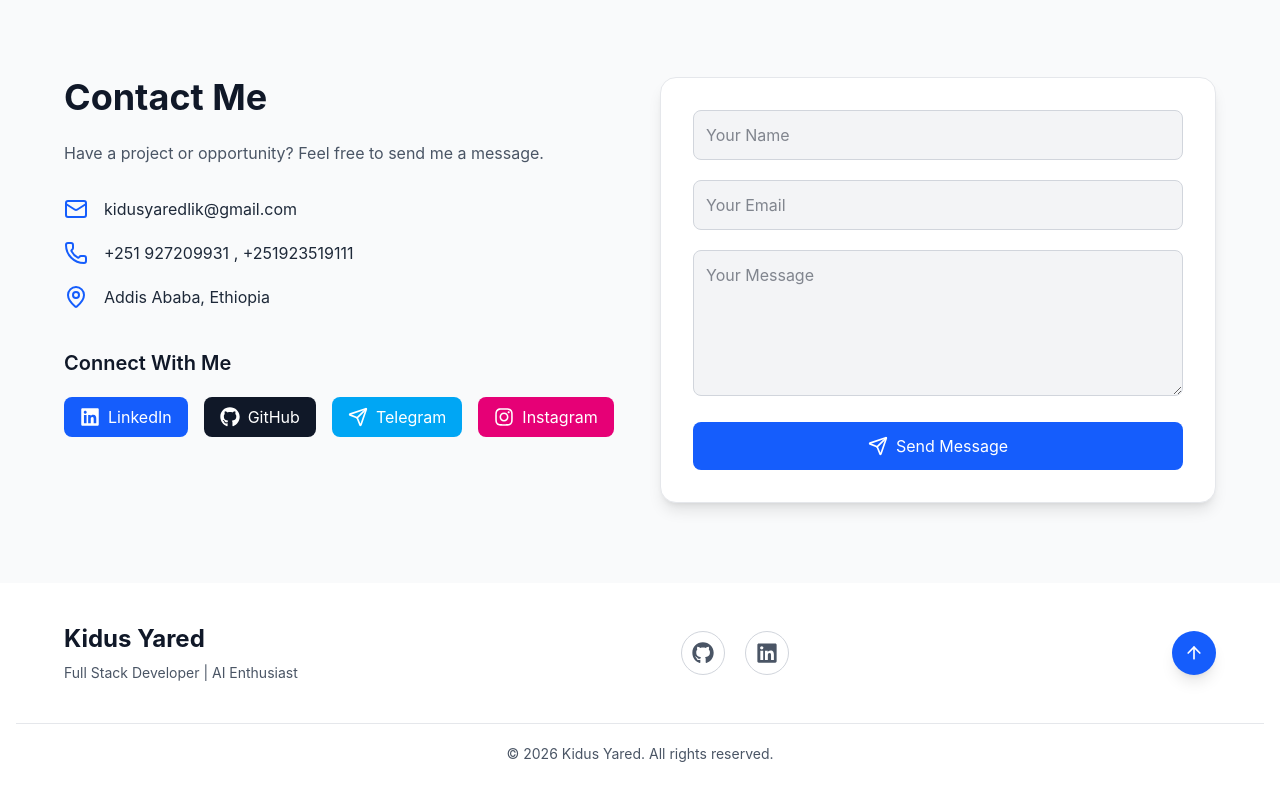
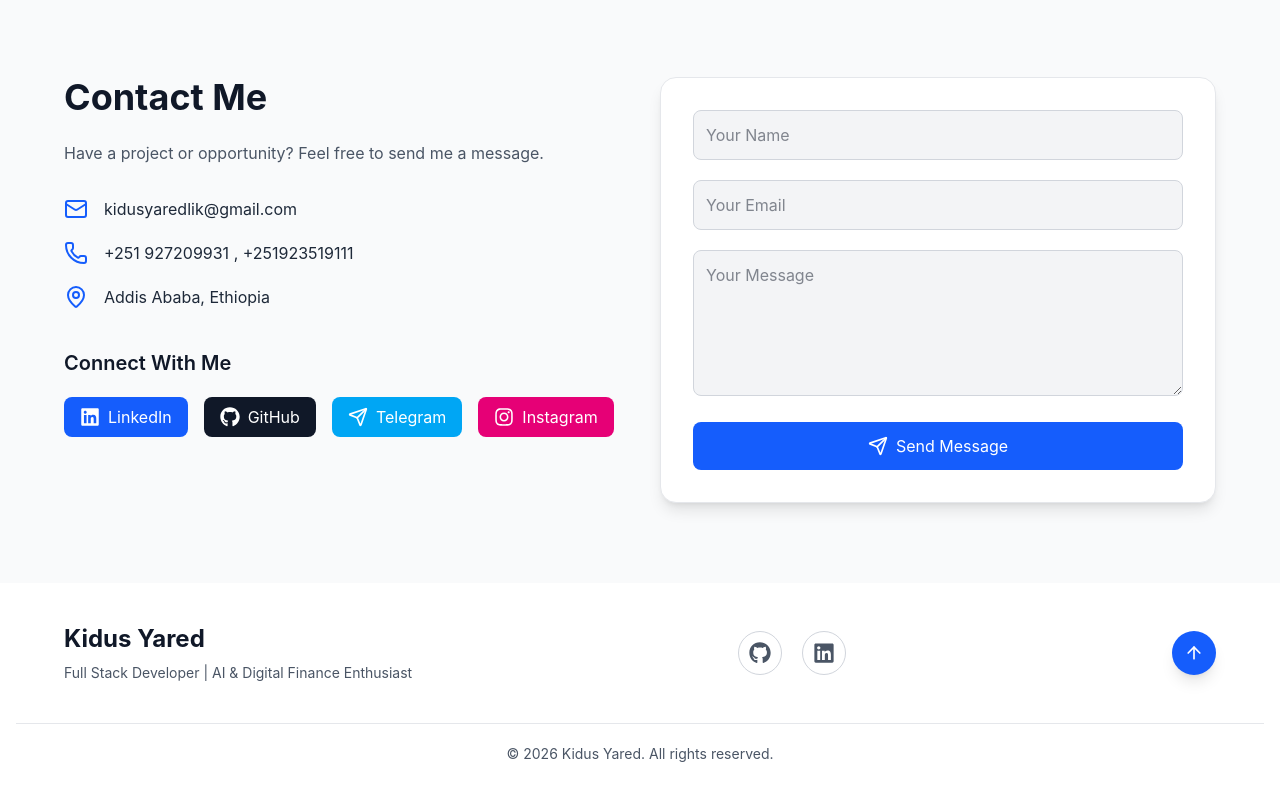
Before and after one commit to Kidu121/kidusyared-portfolio, a React (Vite) app: page / in a window 1280 px wide. Shown: the part 6529-7329 px from the top of the page. Built offline with nearby package versions, Linux system fonts and the light colour scheme.

Commit message:
fix update

```diff
--- a/src/components/Footer.tsx
+++ b/src/components/Footer.tsx
@@ -67,8 +67,7 @@ export default function Footer() {
             "
           >
 
-            Full Stack Developer | AI Enthusiast
-
+Full Stack Developer | AI & Digital Finance Enthusiast
           </p>
 
 
```
